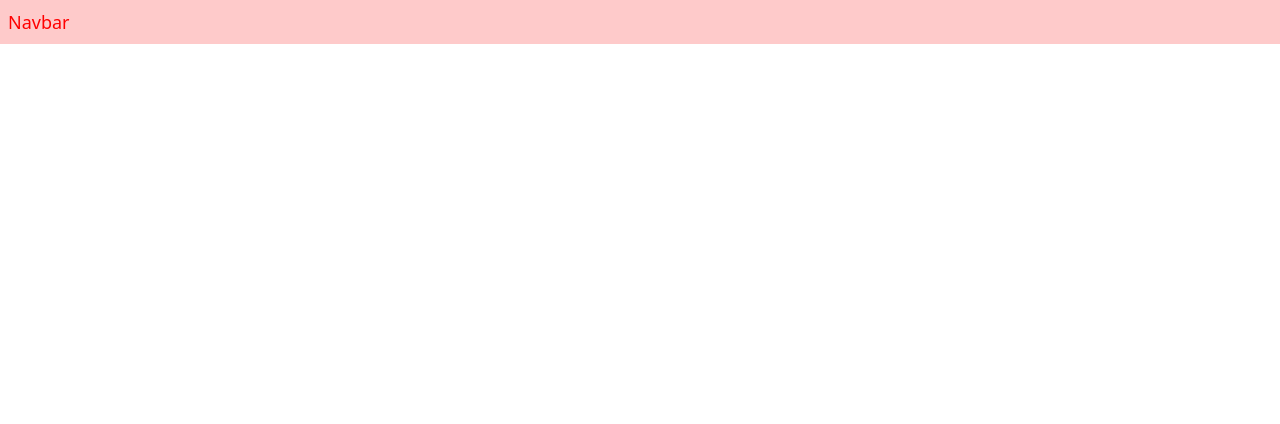
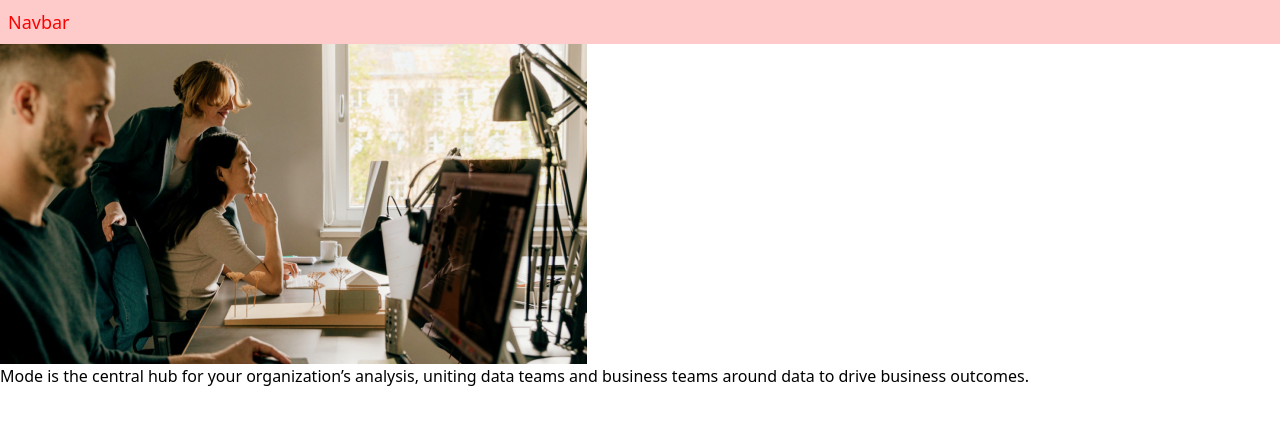
Before and after one commit to Shohrukh-Abduvakhidov/project-1, a website: page src/index.html in a window 1280 px wide. Drawn offline with Linux system fonts and the light colour scheme.

Commit message:
haeder section recreated

```diff
--- a/src/index.html
+++ b/src/index.html
@@ -13,5 +13,9 @@
     <navbar>
         <p class="text-lg text-[red] bg-red-200 p-2">Navbar</p>
     </navbar>
+    <header>
+        <img src="./images/image1.png" alt="">
+        <p>Mode is the central hub for your organization’s analysis, uniting data teams and business teams around data to drive business outcomes.</p>
+    </header>
 </body>
 </html>
```
Also changed, not shown: src/images/image1.png (added).
